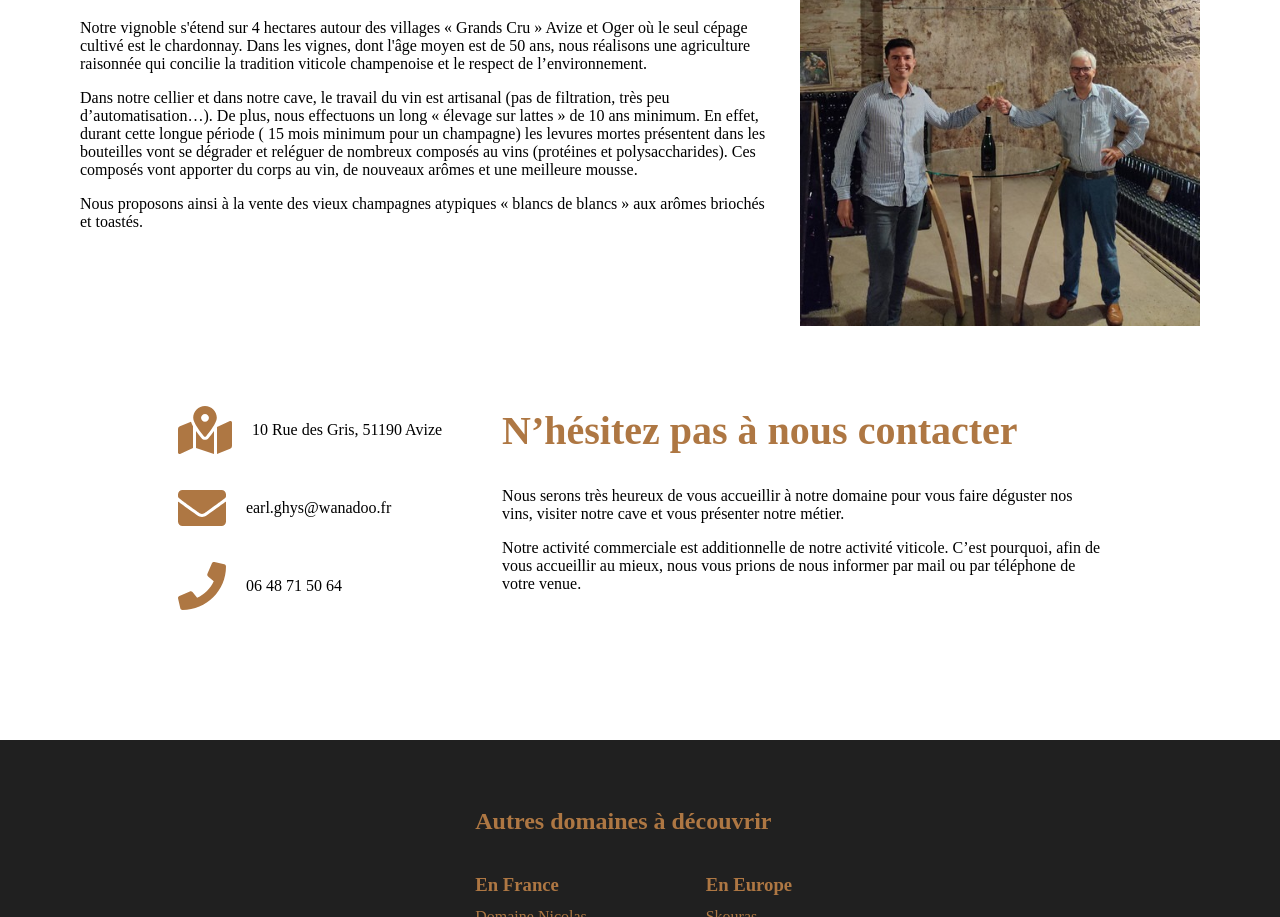
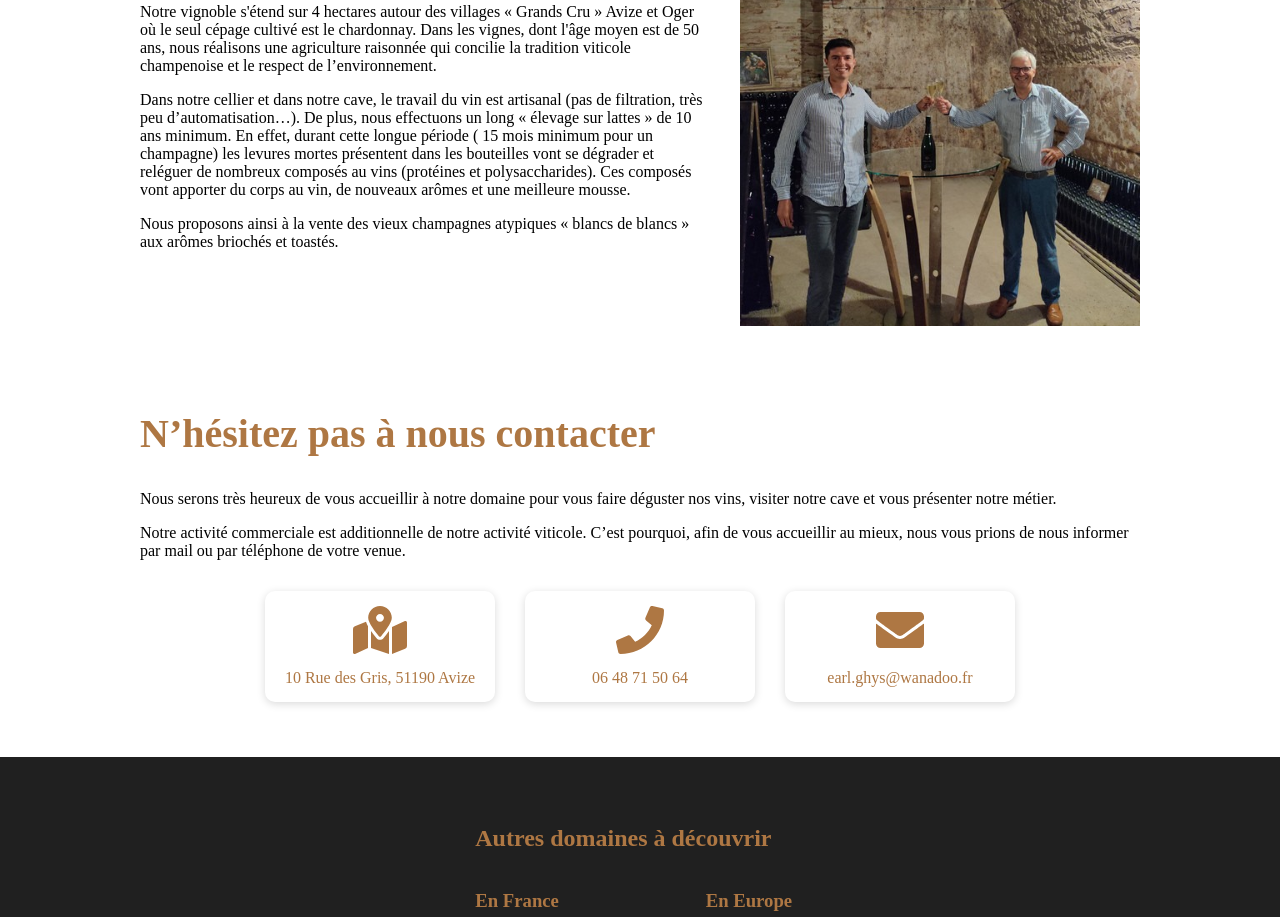
Before and after one commit to OlivierLardenois/champagne-chaleroux, a Gatsby site: page / in a window 1280 px wide. Shown: the part 717-1634 px from the top of the page. Built offline with nearby package versions, Linux system fonts and the light colour scheme; Gatsby itself is replaced by a stand-in of ours.

Commit message:
♻️ - Create contact component

```diff
--- /dev/null
+++ b/src/components/contact.module.css
@@ -0,0 +1,42 @@
+.sectionWrapper {
+  display: flex;
+  flex-flow: row wrap;
+  justify-content: center;
+  margin: 40px auto;
+  max-width: 1000px;
+  padding: 0 40px;
+}
+
+.sectionWrapper h1 {
+  color: #ae7743;
+  font-size: 2.5rem;
+}
+
+.card {
+  box-shadow: rgba(0, 0, 0, 0.15) 0 2px 8px;
+  border-radius: 10px;
+  color: #ae7743;
+  cursor: pointer;
+  margin: 15px 15px;
+  max-width: 200px;
+  padding: 15px;
+  text-align: center;
+  text-decoration: none;
+  width: 100%;
+}
+
+.card > div {
+  margin-top: 15px;
+}
+
+@media (min-width: 800px) {
+  .sectionWrapper {
+    padding: 0 80px;
+  }
+}
+
+@media (min-width: 1000px) {
+  .sectionWrapper {
+    margin-top: 0;
+  }
+}
--- /dev/null
+++ b/src/components/contact.tsx
@@ -0,0 +1,49 @@
+import {
+  faEnvelope,
+  faMapMarkedAlt,
+  faPhone,
+} from "@fortawesome/free-solid-svg-icons";
+import { FontAwesomeIcon } from "@fortawesome/react-fontawesome";
+import React from "react";
+import styles from "./contact.module.css";
+
+const ADDRESS = "10 Rue des Gris, 51190 Avize";
+const EMAIL = "earl.ghys@wanadoo.fr";
+const PHONE_NUMBER = "06 48 71 50 64";
+
+const ContactSection: React.FC = () => (
+  <section className={styles.sectionWrapper}>
+    <div className={styles.sectionParagraph}>
+      <h1>N’hésitez pas à nous contacter</h1>
+      <p>
+        Nous serons très heureux de vous accueillir à notre domaine pour vous
+        faire déguster nos vins, visiter notre cave et vous présenter notre
+        métier.
+      </p>
+      <p>
+        Notre activité commerciale est additionnelle de notre activité viticole.
+        C’est pourquoi, afin de vous accueillir au mieux, nous vous prions de
+        nous informer par mail ou par téléphone de votre venue.
+      </p>
+    </div>
+    <a
+      target="_blank"
+      rel="noopener noreferrer"
+      href="https://goo.gl/maps/kuQhNUTh4LGPJDn48"
+      className={styles.card}
+    >
+      <FontAwesomeIcon icon={faMapMarkedAlt} size="3x" color="#ae7743" />
+      <div>{ADDRESS}</div>
+    </a>
+    <a href={`tel:+${PHONE_NUMBER}`} className={styles.card}>
+      <FontAwesomeIcon icon={faPhone} size="3x" />
+      <div>{PHONE_NUMBER}</div>
+    </a>
+    <a href={`mailto:${EMAIL}`} className={styles.card}>
+      <FontAwesomeIcon icon={faEnvelope} size="3x" />
+      <div>{EMAIL}</div>
+    </a>
+  </section>
+);
+
+export default ContactSection;
--- a/src/components/presentation.module.css
+++ b/src/components/presentation.module.css
@@ -1,6 +1,7 @@
 .sectionWrapper {
   display: flex;
   flex-direction: column;
+  max-width: 1000px;
 }
 
 .sectionTitle {
@@ -11,6 +12,10 @@
 
 .sectionParagraph {
   padding: 0 40px;
+}
+
+.sectionParagraph > :first-child {
+  margin-top: 0px;
 }
 
 .sectionImage {
@@ -51,6 +56,7 @@
   .sectionWrapper {
     align-items: flex-start;
     grid-template-columns: [col1-start] auto [col2-start] auto [col2-end];
+    margin: auto;
   }
 
   .sectionTitle {
--- a/src/pages/index.tsx
+++ b/src/pages/index.tsx
@@ -1,24 +1,14 @@
-import {
-  faEnvelope,
-  faMapMarkedAlt,
-  faPhone,
-} from "@fortawesome/free-solid-svg-icons";
-import { FontAwesomeIcon } from "@fortawesome/react-fontawesome";
 import { graphql, PageProps } from "gatsby";
 import Img, { FluidObject } from "gatsby-image";
 import React from "react";
+import ContactSection from "../components/contact";
 import Layout from "../components/layout";
 import PresentationSection from "../components/presentation";
 import SEO from "../components/seo";
-import styles from "../styles/index.module.css";
 
 type DataProps = {
   background: { childImageSharp: { fluid: FluidObject } };
 };
-
-const ADDRESS = "10 Rue des Gris, 51190 Avize";
-const EMAIL = "earl.ghys@wanadoo.fr";
-const PHONE_NUMBER = "06 48 71 50 64";
 
 const HomePage: React.FC<PageProps<DataProps>> = ({ data }) => (
   <Layout>
@@ -30,63 +20,7 @@ const HomePage: React.FC<PageProps<DataProps>> = ({ data }) => (
       />
     </div>
     <PresentationSection />
-    <section
-      style={{
-        display: "flex",
-        justifyContent: "center",
-        alignItems: "center",
-        marginBottom: "100px",
-      }}
-    >
-      <div className={styles.contactLinkWrapper}>
-        <div>
-          <a
-            target="_blank"
-            rel="noopener noreferrer"
-            href="https://goo.gl/maps/kuQhNUTh4LGPJDn48"
-          >
-            <FontAwesomeIcon icon={faMapMarkedAlt} size="3x" />
-          </a>
-          <a
-            target="_blank"
-            rel="noopener noreferrer"
-            href="https://goo.gl/maps/kuQhNUTh4LGPJDn48"
-          >
-            {ADDRESS}
-          </a>
-        </div>
-        <div>
-          <a href={`mailto:${EMAIL}`}>
-            <FontAwesomeIcon icon={faEnvelope} size="3x" />
-          </a>
-          <a href={`mailto:${EMAIL}`}>{EMAIL}</a>
-        </div>
-        <div>
-          <a href={`tel:+${PHONE_NUMBER}`}>
-            <FontAwesomeIcon icon={faPhone} size="3x" />
-          </a>
-          <a href={`tel:+${PHONE_NUMBER}`}>{PHONE_NUMBER}</a>
-        </div>
-      </div>
-      <div
-        style={{
-          maxWidth: 600,
-          marginLeft: 60,
-        }}
-      >
-        <h1 className={styles.sectionTitle}>N’hésitez pas à nous contacter</h1>
-        <p>
-          Nous serons très heureux de vous accueillir à notre domaine pour vous
-          faire déguster nos vins, visiter notre cave et vous présenter notre
-          métier.
-        </p>
-        <p>
-          Notre activité commerciale est additionnelle de notre activité
-          viticole. C’est pourquoi, afin de vous accueillir au mieux, nous vous
-          prions de nous informer par mail ou par téléphone de votre venue.
-        </p>
-      </div>
-    </section>
+    <ContactSection />
   </Layout>
 );
 
--- a/src/styles/index.module.css
+++ /dev/null
@@ -1,32 +0,0 @@
-.contactLinks {
-  display: flex;
-  flex-direction: column;
-  margin-right: "40px";
-}
-
-.contactLinkWrapper > div {
-  display: flex;
-  align-items: center;
-  margin: 30px 0;
-}
-
-.contactLinkWrapper > div > a {
-  cursor: pointer;
-  color: black;
-  display: inline-block;
-  text-decoration: none;
-}
-
-.contactLinkWrapper > div > a:nth-child(1) {
-  color: #ae7743;
-}
-
-.contactLinkWrapper > div > a:nth-child(2) {
-  margin-left: 20px;
-}
-
-.sectionTitle {
-  font-size: 2.5rem;
-  color: #ae7743;
-  margin-top: 0;
-}
```
